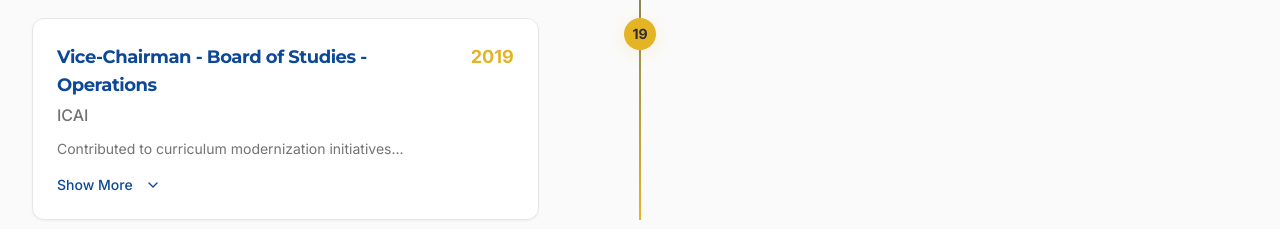
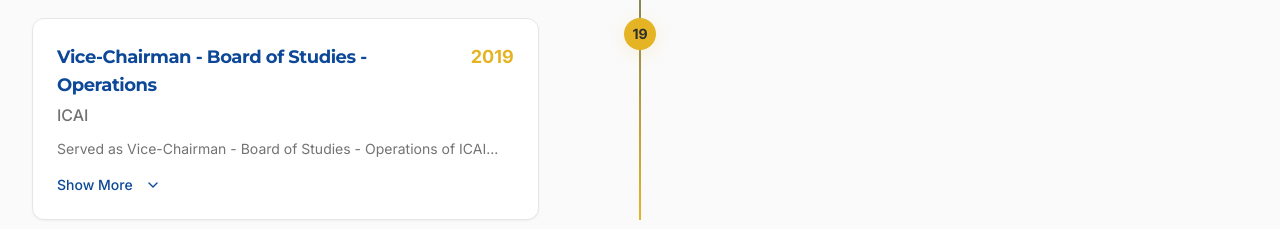
Before and after one commit to casanjibsanghi/digital-ca-hub, a React (Vite) app: page / in a window 1280 px wide. Shown: the part 2280-2509 px from the top of the page. Built offline with nearby package versions, Linux system fonts and the light colour scheme; the HTML template or start-up script is replaced by a standard one.

Commit message:
Update timeline entry

```diff
--- a/src/pages/HomePage.tsx
+++ b/src/pages/HomePage.tsx
@@ -56,6 +56,7 @@ const HomePage = () => {
       title: 'Vice-Chairman - Board of Studies - Operations',
       organization: 'ICAI',
       outcomes: [
+        'Served as Vice-Chairman - Board of Studies - Operations of ICAI',
         'Contributed to curriculum modernization initiatives',
         'Integrated technology modules in CA education',
         'Launched online learning platforms for remote students',
```
